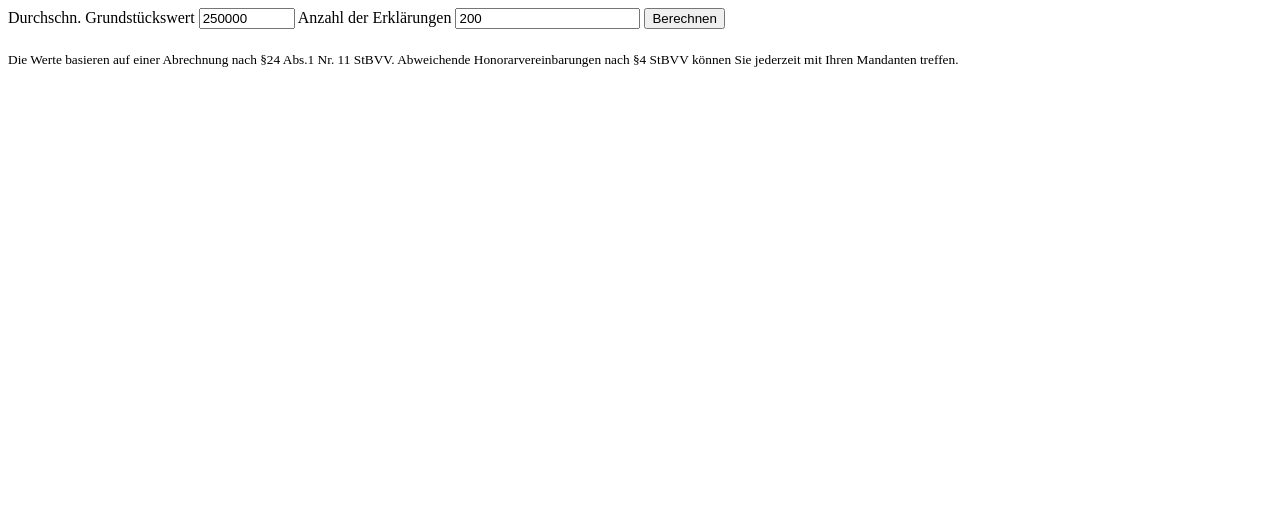
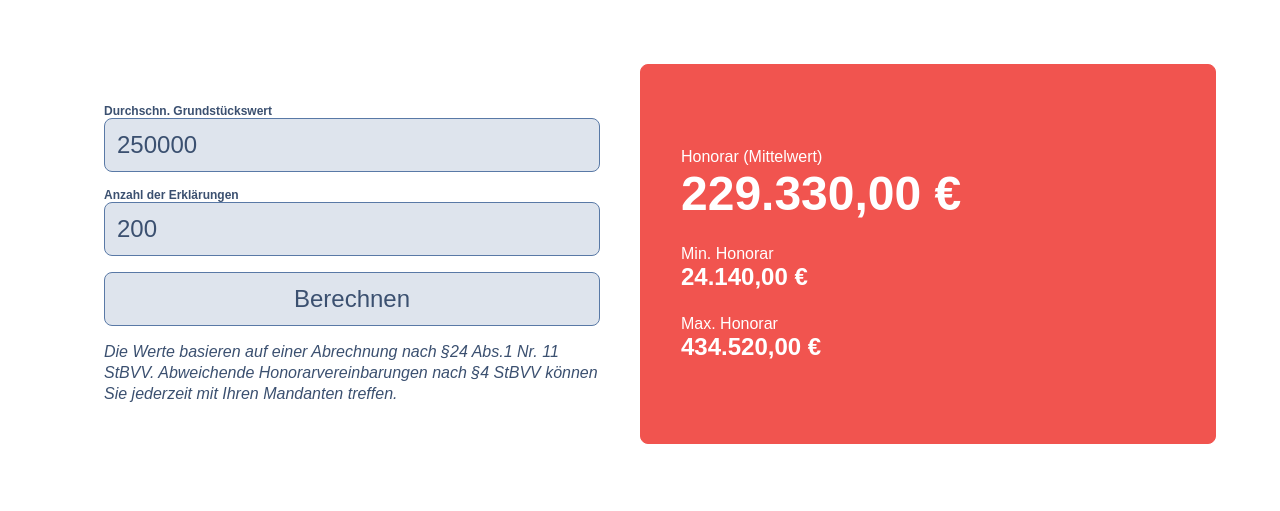
Before and after one commit to fastdocs/property-tax-fee-calculator, a website: page src/index.html in a window 1280 px wide. Drawn offline with Linux system fonts and the light colour scheme; files whose address does not match are found by name.

Commit message:
feat: add styling

```diff
--- a/package.json
+++ b/package.json
@@ -4,7 +4,7 @@
 	"description": "Open Source calculator for property tax fees based on Steuerberatervergütungsverordnung",
 	"main": "index.js",
 	"scripts": {
-		"build": "tsc && cp src/*.html dist/",
+		"build": "tsc && cp src/*.html dist/ && cp src/*.css dist/",
 		"test": "echo \"Error: no test specified\" && exit 1"
 	},
 	"repository": {
--- /dev/null
+++ b/src/index.css
@@ -0,0 +1,137 @@
+/*
+* Prefixed by https://autoprefixer.github.io
+* PostCSS: v8.4.12,
+* Autoprefixer: v10.4.4
+* Browsers: last 4 version
+*/
+
+body {
+	font-family: "Poppins", sans-serif;
+	padding: 0;
+	margin: 0;
+	font-size: 16px;
+	color: #3b5070;
+}
+
+h1,
+h2,
+h3 {
+	margin: 0;
+}
+
+h1 {
+	font-size: 48px;
+}
+
+h2,
+h3 {
+	font-size: 24px;
+}
+
+main {
+	display: -ms-grid;
+	display: grid;
+	grid-template-columns: repeat(auto-fit, minmax(320px, 1fr));
+	padding: 5%;
+}
+
+#form {
+	display: -ms-grid;
+	display: grid;
+	height: -webkit-fit-content;
+	height: -moz-fit-content;
+	height: fit-content;
+	-ms-grid-row-align: center;
+	align-self: center;
+	gap: 16px;
+	padding: 40px;
+}
+
+#form label {
+	display: -ms-grid;
+	display: grid;
+	height: -webkit-fit-content;
+	height: -moz-fit-content;
+	height: fit-content;
+	font-weight: 600;
+	font-size: 12px;
+}
+
+#form input {
+	padding: 12px;
+	gap: 8px;
+	font-size: 24px;
+	background: #dee4ed;
+	color: #3b5070;
+	border: 1px solid #5979a6;
+	border-radius: 8px;
+}
+
+#form input::-webkit-input-placeholder {
+	color: #9cafc9;
+}
+
+#form input::-moz-placeholder {
+	color: #9cafc9;
+}
+
+#form input:-ms-input-placeholder {
+	color: #9cafc9;
+}
+
+#form input::-ms-input-placeholder {
+	color: #9cafc9;
+}
+
+#form input::placeholder {
+	color: #9cafc9;
+}
+
+#form button {
+	background: #dee4ed;
+	border: 1px solid #5979a6;
+	border-radius: 8px;
+	padding: 12px;
+	font-size: 24px;
+	color: #3b5070;
+}
+
+#form small {
+	font-style: italic;
+	font-weight: 400;
+	font-size: 16px;
+	line-height: 130%;
+}
+
+aside {
+	display: -webkit-box;
+	display: -ms-flexbox;
+	display: flex;
+	-webkit-box-orient: vertical;
+	-webkit-box-direction: normal;
+	-ms-flex-direction: column;
+	flex-direction: column;
+	-webkit-box-pack: center;
+	-ms-flex-pack: center;
+	justify-content: center;
+	padding: 40px;
+	gap: 24px;
+
+	color: #fff;
+	background: #f1544f;
+	border: 1px solid #f1544f;
+	border-radius: 8px;
+}
+
+aside div {
+	display: -ms-grid;
+	display: grid;
+	grid-template-columns: repeat(auto-fit, minmax(320px, 1fr));
+	gap: 24px;
+}
+
+aside div label {
+	-webkit-box-flex: 1;
+	-ms-flex-positive: 1;
+	flex-grow: 1;
+}
--- a/src/index.html
+++ b/src/index.html
@@ -6,34 +6,61 @@
   <meta http-equiv="X-UA-Compatible" content="IE=edge">
   <meta name="viewport" content="width=device-width, initial-scale=1.0">
   <script src="./index.js"></script>
+  <link rel="stylesheet" href="index.css">
   <title>Document</title>
 </head>
 
 <body>
+  <main>
     <form id="form">
       <label>
         Durchschn. Grundstückswert
-      <input type="number" id="property-value" min="0" max="5000000" step="1" value="250000">
+        <input type="number" id="property-value" min="0" max="5000000" step="1" value="250000" placeholder="250000">
       </label>
 
       <label>
         Anzahl der Erklärungen
-      <input type="number" id="amount-of-declarations" min="0" step="1" value="200">
+        <input type="number" id="amount-of-declarations" min="0" step="1" value="200" placeholder="200">
       </label>
 
       <button type="submit">
         Berechnen
       </button>
+
+      <small>
+        Die Werte basieren auf einer Abrechnung nach §24 Abs.1 Nr. 11 StBVV. Abweichende Honorarvereinbarungen nach
+        §4 StBVV können Sie jederzeit mit Ihren Mandanten treffen.
+      </small>
     </form>
 
+    <aside>
+      <label>
+        Honorar (Mittelwert)
+
+        <h1 id="mid-result">
+          229.330,00 €
+        </h1>
+      </label>
+
       <div>
-    <h1 id="mid-result"></h1>
-    <h3 id="min-result"></h3>
-    <h3 id="max-result"></h3>
+        <label>
+          Min. Honorar
+
+          <h3 id="min-result">
+            24.140,00 €
+          </h3>
+        </label>
+
+        <label>
+          Max. Honorar
+
+          <h3 id="max-result">
+            434.520,00 €
+          </h3>
+        </label>
       </div>
-
-  <small>Die Werte basieren auf einer Abrechnung nach §24 Abs.1 Nr. 11 StBVV. Abweichende Honorarvereinbarungen nach §4
-    StBVV können Sie jederzeit mit Ihren Mandanten treffen.</small>
+    </aside>
+  </main>
 </body>
 
 <script>
@@ -48,9 +75,9 @@
     e.preventDefault()
     const calculations = calculateFee(propertyValueInput.value, amountOfDeclarationsInput.value)
 
-    midResult.innerText = 'Mittleres Honorar: ' + calculations.avarageFee
-    minResult.innerText = 'Minimales Honorar: ' + calculations.minFee
-    maxResult.innerText = 'Maximales Honorar: ' + calculations.maxFee
+    midResult.innerText = calculations.avarageFee
+    minResult.innerText = calculations.minFee
+    maxResult.innerText = calculations.maxFee
   }
 </script>
 
```
Also changed, not shown: dist/index.css (added), dist/index.html, 1 other file. Lines whose indentation alone changed are shown as unchanged.
